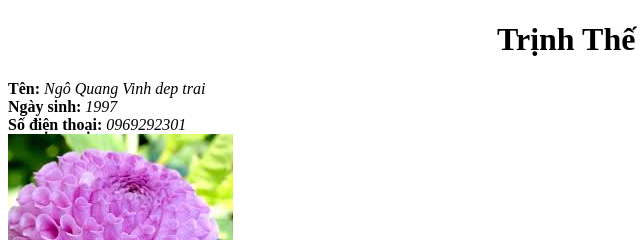
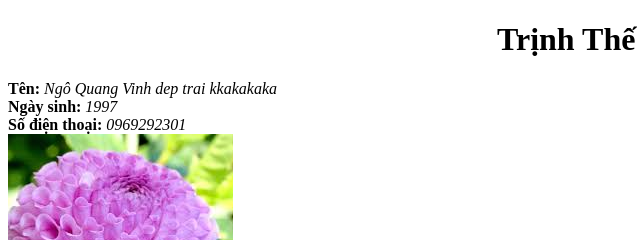
Before and after one commit to trinhthehung/trinhthehung.github.io, a plain HTML site: page index.html in a window 1280 px wide. Shown: the top 240 px of the page, 0-640 px from the left. Drawn offline with Linux system fonts and the light colour scheme.

Commit message:
test branch

```diff
--- a/index.html
+++ b/index.html
@@ -10,7 +10,7 @@
 <body>
     <h1>Trịnh Thế Hùng    (IT)</h1>
     <div class="info">
-        <b>Tên: </b> <i>Ngô Quang Vinh dep trai</i>
+        <b>Tên: </b> <i>Ngô Quang Vinh dep trai kkakakaka</i>
     </div>
 
     <div class="info">
```
